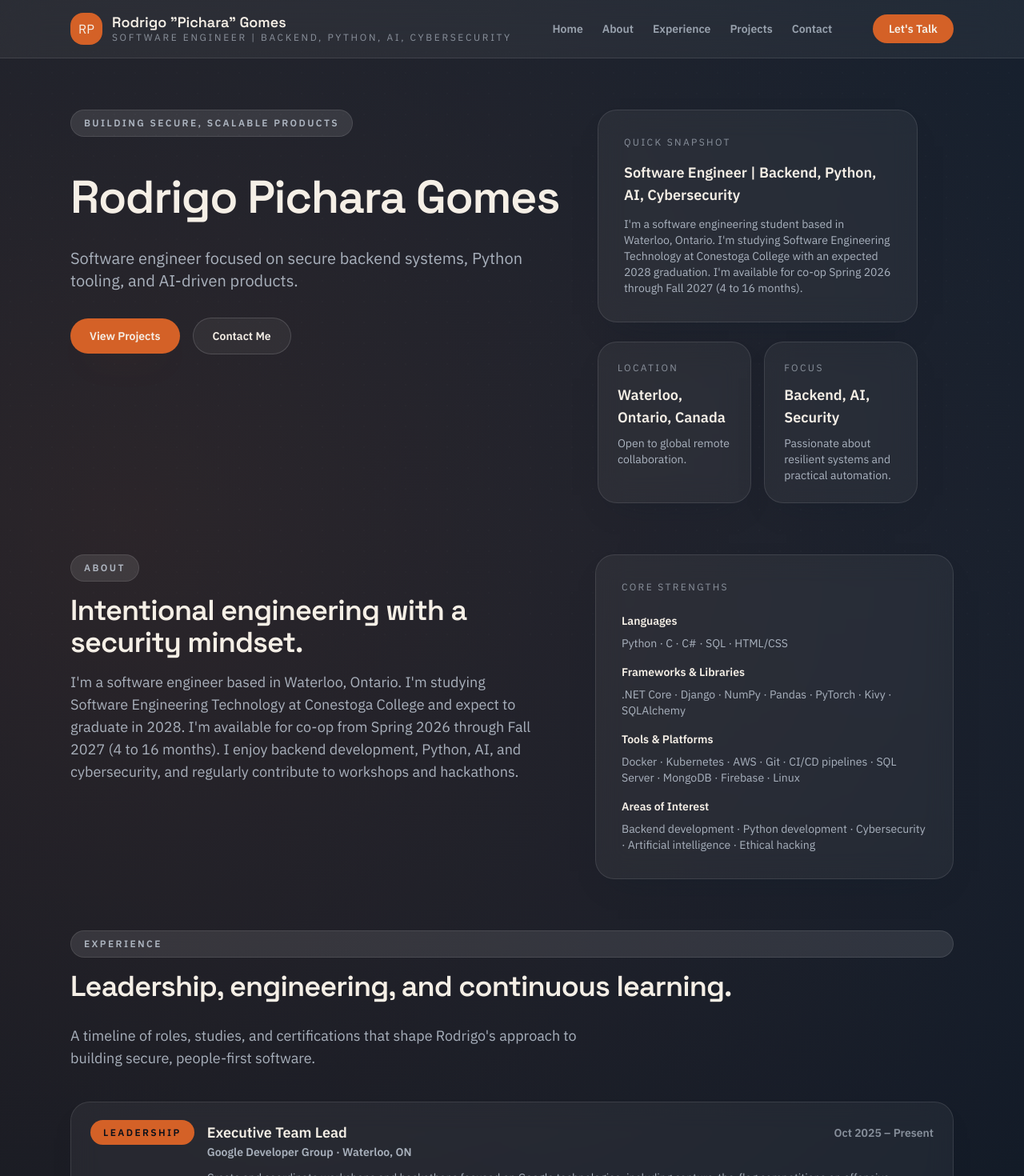
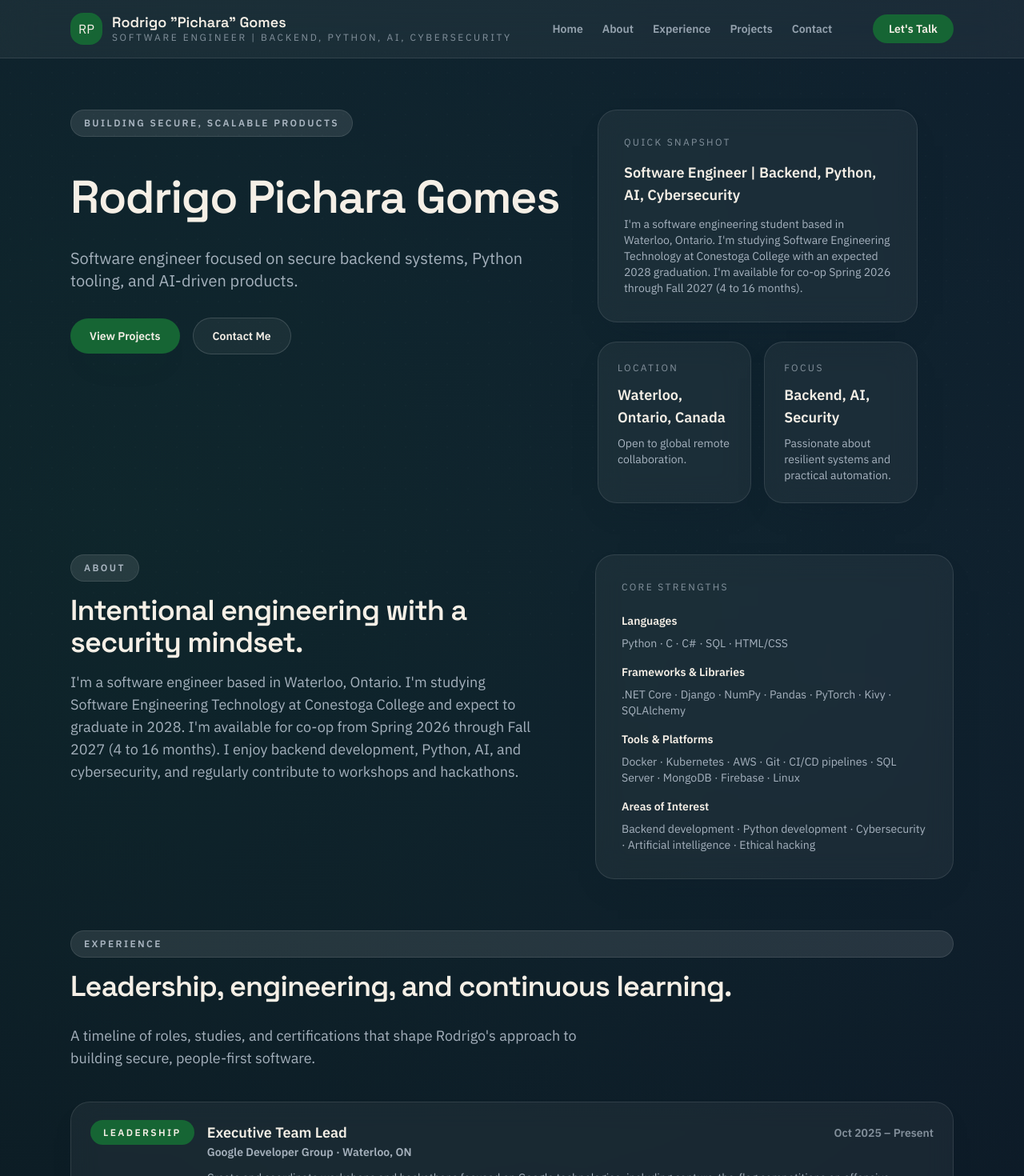
Before and after one commit to Pichara/pichara.github.io, a React (Vite) app: page / in a window 1280 px wide. Shown: the top 1470 px of the page at 80% size. Built offline with nearby package versions, Linux system fonts and the light colour scheme; the HTML template or start-up script is replaced by a standard one.

Commit message:
style: switch portfolio orange accents to dark green
Update Tailwind theme token, buttons, focus highlights, link labels, glows and background gradients. Keep contrast readable.

```diff
--- a/src/App.tsx
+++ b/src/App.tsx
@@ -71,7 +71,7 @@ export default function App() {
       <header className="sticky top-0 z-40 border-b border-white/10 bg-white/5 backdrop-blur-xl">
         <div className="mx-auto flex w-full max-w-6xl items-center justify-between px-6 py-4">
           <div className="flex items-center gap-3">
-            <div className="flex h-10 w-10 items-center justify-center rounded-2xl bg-darkorange text-sand shadow-glow">
+            <div className="flex h-10 w-10 items-center justify-center rounded-2xl bg-darkgreen text-sand shadow-glow">
               RP
             </div>
             <div>
@@ -92,7 +92,7 @@ export default function App() {
           </nav>
           <a
             href="#contact"
-            className="rounded-full bg-darkorange px-5 py-2 text-sm font-semibold text-sand shadow-glow transition hover:-translate-y-0.5"
+            className="rounded-full bg-darkgreen px-5 py-2 text-sm font-semibold text-sand shadow-glow transition hover:-translate-y-0.5"
           >
             Let's Talk
           </a>
@@ -112,7 +112,7 @@ export default function App() {
             <div className="flex flex-wrap items-center gap-4">
               <a
                 href="#projects"
-                className="rounded-full bg-darkorange px-6 py-3 text-sm font-semibold text-sand shadow-glow transition hover:-translate-y-0.5"
+                className="rounded-full bg-darkgreen px-6 py-3 text-sm font-semibold text-sand shadow-glow transition hover:-translate-y-0.5"
               >
                 View Projects
               </a>
@@ -194,7 +194,7 @@ export default function App() {
             {timeline.map((item) => (
               <div key={item.title} className="card flex flex-col gap-4 p-6 md:flex-row md:items-start">
                 <div className="flex-shrink-0">
-                  <span className="rounded-full bg-darkorange px-4 py-2 text-xs font-semibold uppercase tracking-[0.2em] text-night">
+                  <span className="rounded-full bg-darkgreen px-4 py-2 text-xs font-semibold uppercase tracking-[0.2em] text-sand">
                     {item.type}
                   </span>
                 </div>
@@ -232,7 +232,7 @@ export default function App() {
                       href={project.link}
                       target="_blank"
                       rel="noreferrer"
-                      className="text-xs font-semibold uppercase tracking-[0.2em] text-darkorange"
+                      className="text-xs font-semibold uppercase tracking-[0.2em] text-emerald-300"
                     >
                       Repository
                     </a>
@@ -302,7 +302,7 @@ export default function App() {
                   id="name"
                   name="name"
                   required
-                  className="mt-2 w-full rounded-2xl border border-white/10 bg-white/5 px-4 py-3 text-sm text-sand placeholder:text-mist/60 focus:border-darkorange focus:outline-none"
+                  className="mt-2 w-full rounded-2xl border border-white/10 bg-white/5 px-4 py-3 text-sm text-sand placeholder:text-mist/60 focus:border-emerald-400 focus:outline-none"
                 />
               </div>
               <div>
@@ -314,7 +314,7 @@ export default function App() {
                   name="email"
                   type="email"
                   required
-                  className="mt-2 w-full rounded-2xl border border-white/10 bg-white/5 px-4 py-3 text-sm text-sand placeholder:text-mist/60 focus:border-darkorange focus:outline-none"
+                  className="mt-2 w-full rounded-2xl border border-white/10 bg-white/5 px-4 py-3 text-sm text-sand placeholder:text-mist/60 focus:border-emerald-400 focus:outline-none"
                 />
               </div>
               <div>
@@ -326,12 +326,12 @@ export default function App() {
                   name="message"
                   rows={5}
                   required
-                  className="mt-2 w-full rounded-2xl border border-white/10 bg-white/5 px-4 py-3 text-sm text-sand placeholder:text-mist/60 focus:border-darkorange focus:outline-none"
+                  className="mt-2 w-full rounded-2xl border border-white/10 bg-white/5 px-4 py-3 text-sm text-sand placeholder:text-mist/60 focus:border-emerald-400 focus:outline-none"
                 ></textarea>
               </div>
               <button
                 type="submit"
-                className="w-full rounded-full bg-darkorange px-6 py-3 text-sm font-semibold text-sand shadow-glow transition hover:-translate-y-0.5"
+                className="w-full rounded-full bg-darkgreen px-6 py-3 text-sm font-semibold text-sand shadow-glow transition hover:-translate-y-0.5"
               >
                 Send Message
               </button>
--- a/src/index.css
+++ b/src/index.css
@@ -24,9 +24,9 @@ body {
   font-family: "IBM Plex Sans", sans-serif;
   color: var(--text);
   background:
-    radial-gradient(circle at 12% 15%, rgba(212, 97, 39, 0.15), transparent 45%),
+    radial-gradient(circle at 12% 15%, rgba(22, 101, 52, 0.15), transparent 45%),
     radial-gradient(circle at 85% 20%, rgba(30, 50, 80, 0.2), transparent 50%),
-    radial-gradient(circle at 75% 85%, rgba(212, 97, 39, 0.12), transparent 40%),
+    radial-gradient(circle at 75% 85%, rgba(22, 101, 52, 0.12), transparent 40%),
     linear-gradient(180deg, #0d1b2a 0%, #08101a 60%, #0d1b2a 100%);
   min-height: 100vh;
 }
@@ -68,7 +68,7 @@ section {
     left: 1rem;
     top: -3rem;
     padding: 0.75rem 1rem;
-    background: #d46127;
+    background: #166534;
     color: #f5efe6;
     border-radius: 999px;
     font-weight: 600;
--- a/tailwind.config.cjs
+++ b/tailwind.config.cjs
@@ -7,7 +7,7 @@ module.exports = {
         night: "#0a0f1a",
         darkblue: "#0d1b2a",
         darkerblue: "#08101a",
-        darkorange: "#d46127",
+        darkgreen: "#166534",
         sand: "#f5efe6",
         clay: "#1b2433",
         mist: "#cbd5e1"
@@ -18,7 +18,7 @@ module.exports = {
         mono: ["IBM Plex Mono", "monospace"]
       },
       boxShadow: {
-        glow: "0 20px 45px -20px rgba(212, 97, 39, 0.3)",
+        glow: "0 20px 45px -20px rgba(22, 101, 52, 0.3)",
         soft: "0 18px 40px -28px rgba(13, 27, 42, 0.5)"
       }
     }
```
